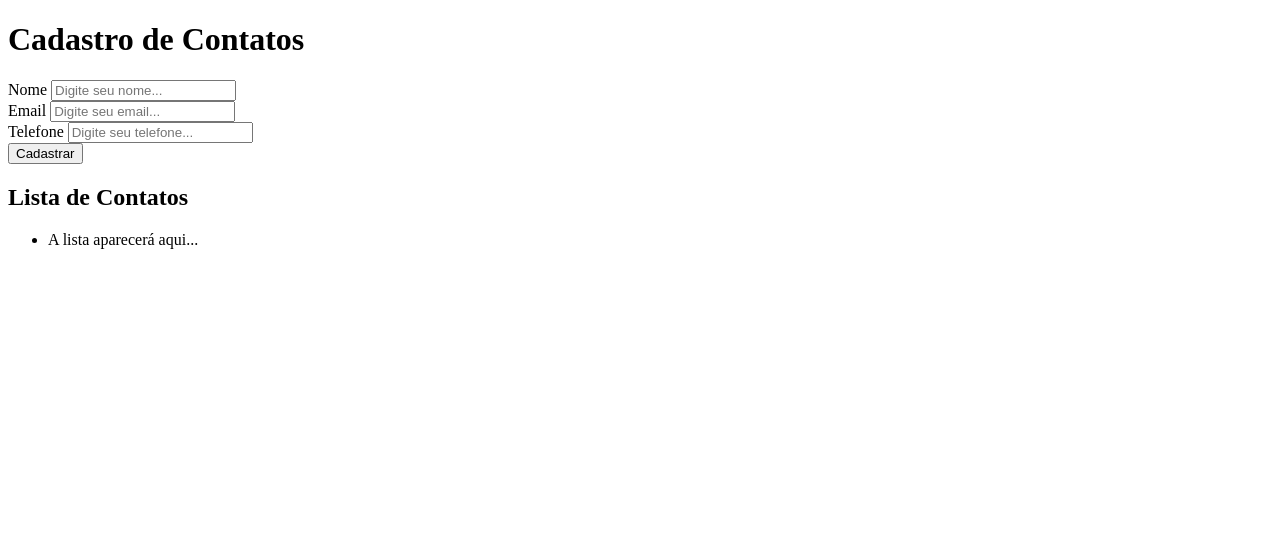
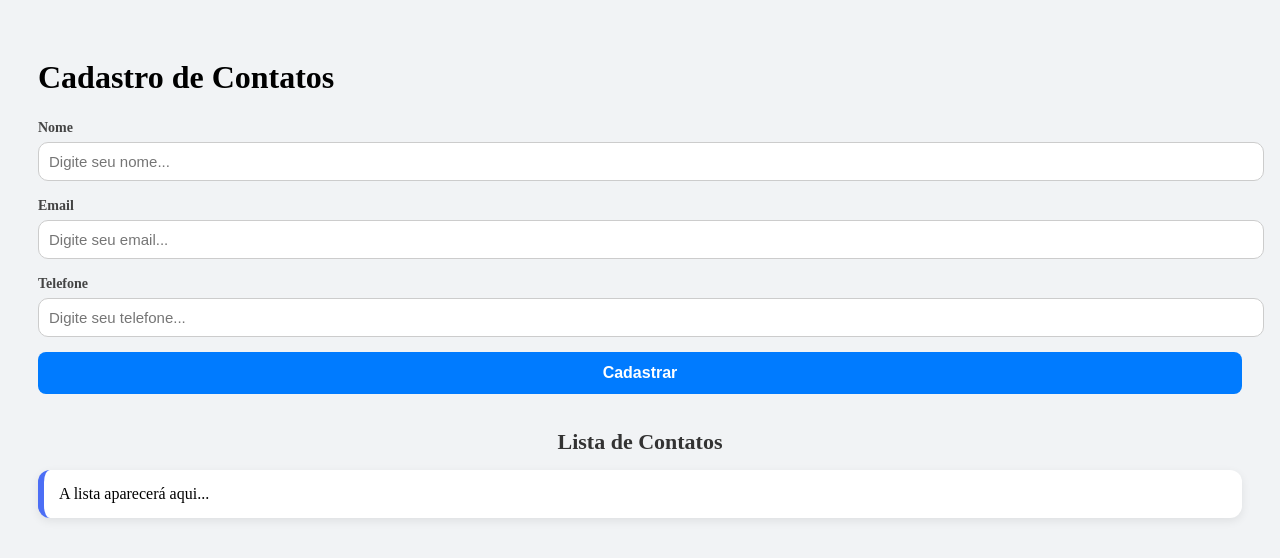
Before and after one commit to odudu07/full-stack, a plain HTML site: page SMART-CONTATOS/index.html in a window 1280 px wide. Drawn offline with Linux system fonts and the light colour scheme.

Commit message:
cadastro

```diff
--- /dev/null
+++ b/SMART-CONTATOS/css/style.css
@@ -0,0 +1,123 @@
+body {
+    background: #f1f3f5;
+    padding: 30px;
+}
+
+/* CONTAINER */
+.container {
+    max-width: 500px;
+    margin: auto;
+    background: #fff;
+    padding: 30px;
+    border-radius: 20px;
+    box-shadow: 0 4px 20px rgba(0,0,0,0.1);
+}
+
+/* TÍTULO PRINCIPAL */
+.container h1 {
+    text-align: center;
+    margin-bottom: 25px;
+    font-size: 28px;
+    font-weight: bold;
+    color: #d603c1;
+    letter-spacing: 1px;
+}
+
+/* SUBTÍTULOS */
+.h2 {
+    margin-top: 35px;
+    margin-bottom: 15px;
+    font-size: 22px;
+    text-align: center;
+    color: #333;
+}
+
+/* FORMULÁRIO */
+.form .group {
+    margin-bottom: 15px;
+}
+
+
+.group label {
+    font-weight: bold;
+    color: #444;
+    font-size: 14px;
+}
+
+.group input {
+    width: 100%;
+    padding: 10px;
+    margin-top: 6px;
+    border: 1px solid #ccc;
+    border-radius: 10px;
+    transition: 0.3s;
+    font-size: 15px;
+}
+
+.group input:focus {
+    border-color: #4c6ef5;
+    box-shadow: 0px 0px 5px rgba(76,110,245,0.4);
+    outline: none;
+}
+
+button {
+    width: 100%;
+    padding: 12px;
+    background: #007bff;        /* Azul bonito */
+    color: white;
+    font-size: 16px;
+    font-weight: bold;
+    border: none;
+    border-radius: 8px;
+    cursor: pointer;
+    transition: 0.2s;
+}
+
+button:hover {
+    background: #005fcc;        /* Azul um pouco mais escuro */
+}
+
+
+/* LISTA DE CONTATOS */
+.lista {
+    list-style: none;
+    margin-top: 15px;
+    padding: 0;
+}
+
+.lista li {
+    background: #ffffff;
+    padding: 15px;
+    margin-bottom: 12px;
+    border-radius: 12px;
+    box-shadow: 0 3px 10px rgba(0,0,0,0.08);
+    border-left: 6px solid #4c6ef5;
+    display: flex;
+    flex-direction: column;
+    gap: 4px;
+    transition: 0.2s ease;
+}
+
+.lista li:hover {
+    transform: scale(1.02);
+    background: #f8faff;
+}
+
+/* TEXTO DOS CONTATOS */
+.contato-nome {
+    font-size: 18px;
+    font-weight: bold;
+    color: #333;
+}
+
+.contato-email,
+.contato-telefone {
+    font-size: 14px;
+    color: #555;
+}
+
+/* ITEM DE EXEMPLO */
+.item-exemplo {
+    opacity: 0.6;
+    font-style: italic;
+}
--- a/SMART-CONTATOS/index.html
+++ b/SMART-CONTATOS/index.html
@@ -1,10 +1,14 @@
 <!DOCTYPE html>
 <html lang="pt-br">
   <head>
-    <meta charset="UTF-8" />
-    <meta name="viewport" content="width=device-width, initial-scale=1.0" />
-    <title>Conatatos</title>
-  </head>
+  <meta charset="UTF-8" />
+  <meta name="viewport" content="width=device-width, initial-scale=1.0" />
+  <title>Contatos</title>
+
+  <link rel="stylesheet" href="css/style.css">
+  <link rel="stylesheet" href="css/resert.css">
+</head>
+
   <body>
     <main>
       <h1>Cadastro de Contatos</h1>
@@ -26,13 +30,14 @@
         </section>
 
         <button type="submit">Cadastrar</button>
-        <h2>Lista de Contatos</h2>
+        <h2 class="h2">Lista de Contatos</h2>
 
         <ul class="lista">
-          <!-- Aqui a lista vai aparecer (futuramente com)-->
+          <!-- Aqui a lista vai aparecer (futuramente co )-->
             <li>A lista aparecerá aqui...</li>
         </ul>
       </form>
     </main>
+    <script src="./js/script.js"></script>
   </body>
 </html>
--- /dev/null
+++ b/SMART-CONTATOS/js/script.js
@@ -0,0 +1,4 @@
+function btmCadsatrar() {
+  alert("Olá Turma!");
+  console.log("Olá Turma")
+}
```
Also changed, not shown: SMART-CONTATOS/css/resert.css (added).
